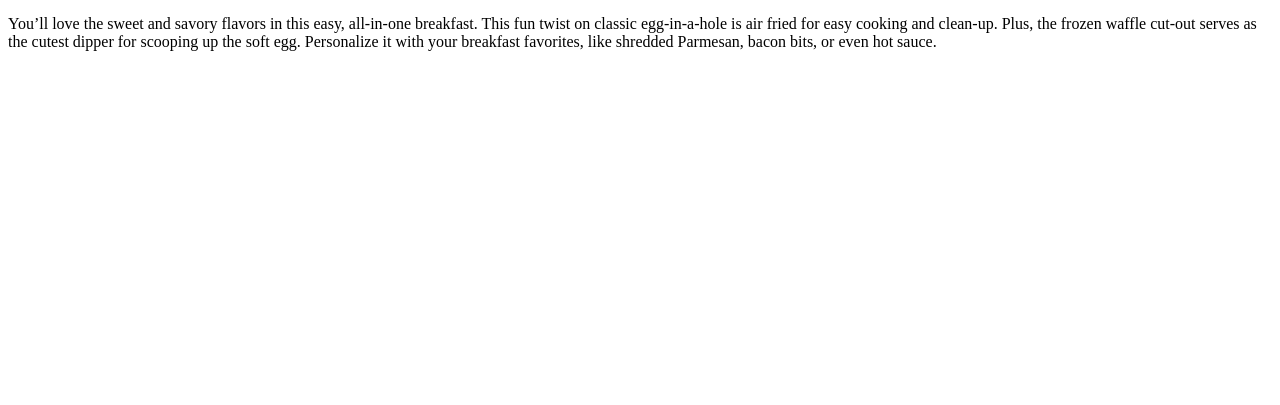
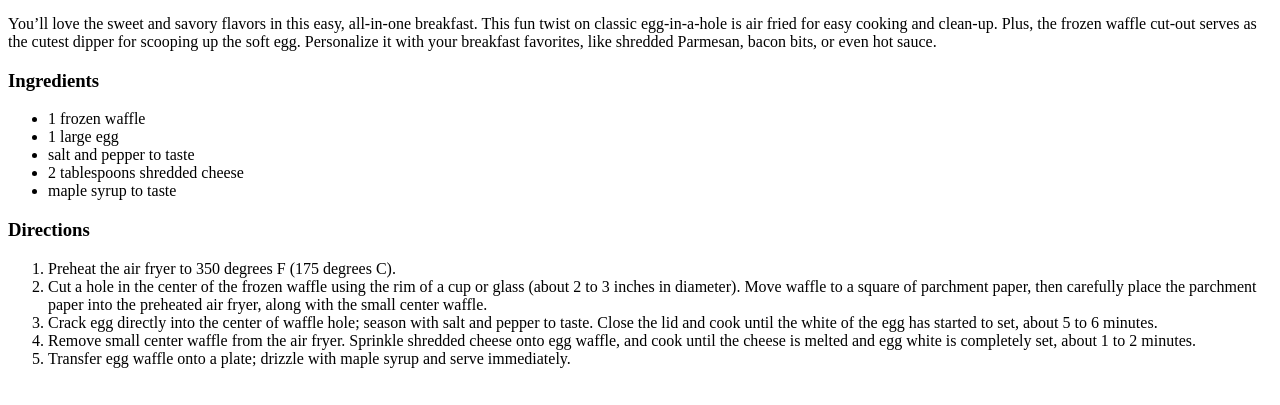
Before and after one commit to lbradley78/odin-recipes, a plain HTML site: page recipes/egg_in_a_hole.html in a window 1280 px wide. Shown: the part 395-800 px from the top of the page. Drawn offline with Linux system fonts and the light colour scheme.

Commit message:
egg in a hole recipe completed

```diff
--- a/recipes/egg_in_a_hole.html
+++ b/recipes/egg_in_a_hole.html
@@ -20,5 +20,37 @@
       dipper for scooping up the soft egg. Personalize it with your breakfast
       favorites, like shredded Parmesan, bacon bits, or even hot sauce.
     </p>
+    <h3>Ingredients</h3>
+    <ul>
+      <li>1 frozen waffle</li>
+      <li>1 large egg</li>
+      <li>salt and pepper to taste</li>
+      <li>2 tablespoons shredded cheese</li>
+      <li>maple syrup to taste</li>
+    </ul>
+    <h3>Directions</h3>
+    <ol>
+      <li>Preheat the air fryer to 350 degrees F (175 degrees C).</li>
+      <li>
+        Cut a hole in the center of the frozen waffle using the rim of a cup or
+        glass (about 2 to 3 inches in diameter). Move waffle to a square of
+        parchment paper, then carefully place the parchment paper into the
+        preheated air fryer, along with the small center waffle.
+      </li>
+      <li>
+        Crack egg directly into the center of waffle hole; season with salt and
+        pepper to taste. Close the lid and cook until the white of the egg has
+        started to set, about 5 to 6 minutes.
+      </li>
+      <li>
+        Remove small center waffle from the air fryer. Sprinkle shredded cheese
+        onto egg waffle, and cook until the cheese is melted and egg white is
+        completely set, about 1 to 2 minutes.
+      </li>
+      <li>
+        Transfer egg waffle onto a plate; drizzle with maple syrup and serve
+        immediately.
+      </li>
+    </ol>
   </body>
 </html>
```
